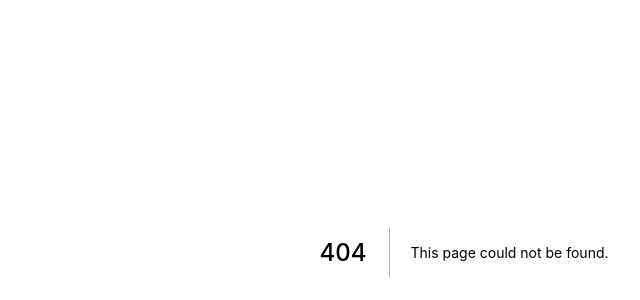
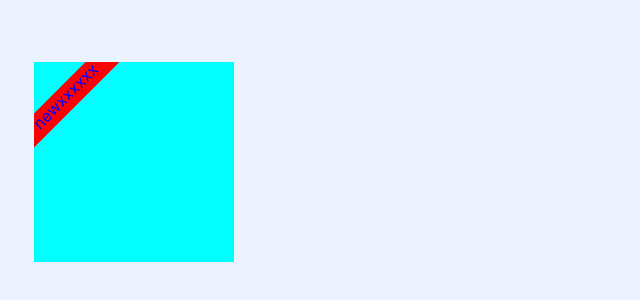
Before and after one commit to catsky/daily_css, a Next.js app: page /12conner_band in a window 1280 px wide. Before the commit this address had no page. Shown: the part 148-448 px from the top of the page, without its empty margins (176-816 px from the left). Built offline with nearby package versions, Linux system fonts and the light colour scheme.

Commit message:
conner band

```diff
--- /dev/null
+++ b/pages/12conner_band.js
@@ -0,0 +1,15 @@
+import React from 'react';
+import Image from 'next/image';
+import styles from '../styles/12conner_band.module.css';
+
+export default function ArrowButton() {
+  return (
+    <div style={{ display: 'flex', margin: '10px' }}>
+      <div className={styles.container}>
+        <div className={styles.container__wrapper}>
+          <div className={styles.container__ribbon}>newxxxxxx</div>
+        </div>
+      </div>
+    </div>
+  );
+}
--- /dev/null
+++ b/styles/12conner_band.module.css
@@ -0,0 +1,26 @@
+.container {
+  margin-left: 200px;
+  margin-top: 200px;
+  position: relative;
+}
+.container__wrapper {
+  background-color: aqua;
+  width: 200px;
+  height: 200px;
+  left: 0px;
+  top: 0px;
+  position: absolute;
+  overflow: hidden;
+}
+
+.container__ribbon {
+  left: 2px;
+  position: absolute;
+  top: 32px;
+  height: 24px;
+  width: 206px;
+  background-color: red;
+  color: blue;
+  text-align: center;
+  transform: translateY(-35%) translateX(-35%) rotate(-45deg);
+}
```
